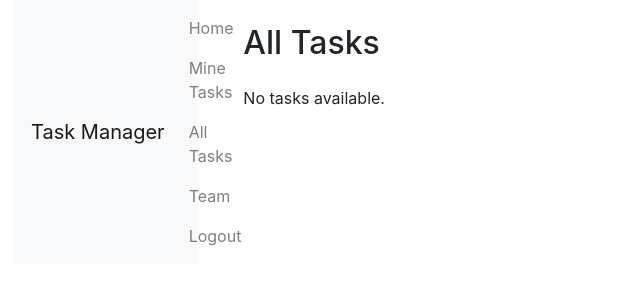
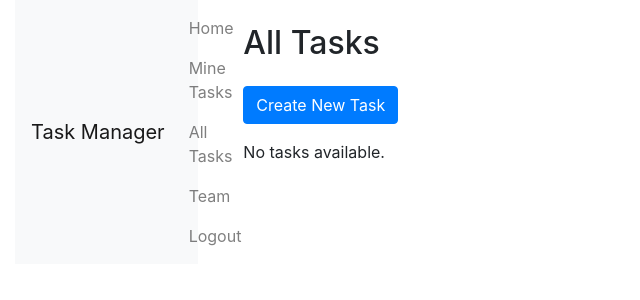
Before and after one commit to achalaidiuk/ittaskmanager, a Django app: page /all/ in a window 1280 px wide. Shown: the top 300 px of the page, without its empty margins (0-640 px from the left). Run offline with Django 4.2, Linux system fonts and the light colour scheme; the visitor is signed in with stand-in values (Sample User, id 1); data that the repository does not hold is empty.

Commit message:
Feature: created form about creating task

```diff
--- a/task_manager/urls.py
+++ b/task_manager/urls.py
@@ -12,7 +12,9 @@ from task_manager.views import (
     WorkerCreateView,
     WorkerUpdateView,
     take_to_work,
-    TaskDetailView, assign_task
+    TaskDetailView,
+    assign_task,
+    TaskCreateView
 )
 
 
@@ -23,6 +25,7 @@ urlpatterns = [
     path("mine/", MineTasksListView.as_view(), name="mine-tasks"),
     path("all/", AllTasksListView.as_view(), name="all-tasks"),
     path("team/", TeamListView.as_view(), name="team"),
+    path("task/create/", TaskCreateView.as_view(), name="task-create"),
     path("task-delete/<int:pk>/delete/",
          TaskDeleteView.as_view(),
          name="task-delete"),
--- a/task_manager/views.py
+++ b/task_manager/views.py
@@ -7,8 +7,9 @@ from django.http import HttpRequest, HttpResponse, HttpResponseRedirect
 from django.shortcuts import render, get_object_or_404, redirect
 from django.urls import reverse_lazy
 from django.utils import timezone
-from django.views import generic
+from django.views import generic, View
 
+from task_manager.forms import TaskCreationForm
 from task_manager.models import Worker, Task
 
 
@@ -64,14 +65,14 @@ class AllTasksListView(LoginRequiredMixin, generic.ListView):
         return Task.objects.annotate(
             responsible=Coalesce(
                 Subquery(
-                    Task.assignees.through.objects.filter(task_id=OuterRef("pk")).values("worker__username")[:1]
+                    Task.assignees.through.objects.filter(task_id=OuterRef("pk"))
+                    .values("worker__username")[:1]
                 ),
                 Value("Not assigned")
             )
         )
 
-    def manage_task(request: HttpRequest, task_id: int,
-                    action: str) -> HttpResponse:
+    def manage_task(self, request, task_id, action):
         task = get_object_or_404(Task, id=task_id)
 
         if action == "complete":
@@ -82,15 +83,12 @@ class AllTasksListView(LoginRequiredMixin, generic.ListView):
                 task.save()
                 messages.success(request, "Task has been marked as completed.")
             else:
-                messages.warning(request,
-                                 "You cannot complete this task because you are not assigned to it.")
+                messages.warning(request, "You cannot complete this task because you are not assigned to it.")
             return redirect("task_manager:all-tasks")
 
         elif action == "take":
-            if task.is_completed or task.assignees.filter(
-                    id=request.user.id).exists():
-                messages.warning(request,
-                                 "This task has already been taken or completed.")
+            if task.is_completed or task.assignees.filter(id=request.user.id).exists():
+                messages.warning(request, "This task has already been taken or completed.")
             else:
                 task.assignees.add(request.user)
                 task.status = "In Progress"
@@ -98,10 +96,7 @@ class AllTasksListView(LoginRequiredMixin, generic.ListView):
                 messages.success(request, "You have taken the task to work.")
             return redirect("task_manager:all-tasks")
 
-        return HttpResponseRedirect(
-            request.META.get("HTTP_REFERER",
-                             reverse_lazy("task_manager:mine-tasks"))
-        )
+        return redirect("task_manager:all-tasks")  # Adjusted for clarity
 
     def get_context_data(self, **kwargs):
         context = super().get_context_data(**kwargs)
@@ -135,6 +130,21 @@ class WorkerUpdateView(LoginRequiredMixin, generic.UpdateView):
     model = Worker
     fields = ["first_name", "last_name", "username", "position"]
     success_url = reverse_lazy("task_manager:team")
+
+
+class TaskCreateView(LoginRequiredMixin, View):
+    def get(self, request):
+        form = TaskCreationForm()
+        return render(request, "task_manager/task_form.html", {"form": form, "object": None})
+
+    def post(self, request):
+        form = TaskCreationForm(request.POST)
+        if form.is_valid():
+            task = form.save(commit=False)
+            task.save()
+            messages.success(request, "Task has been created successfully.")
+            return redirect("task_manager:all-tasks")
+        return render(request, "task_manager/task_form.html", {"form": form, "object": None})
 
 
 class TaskUpdateView(LoginRequiredMixin, generic.UpdateView):
--- a/templates/task_manager/all_tasks.html
+++ b/templates/task_manager/all_tasks.html
@@ -4,6 +4,9 @@
 {% block content %}
   <div class="container">
     <h2 class="my-4">All Tasks</h2>
+    <div class="mb-3">
+      <a href="{% url 'task_manager:task-create' %}" class="btn btn-primary">Create New Task</a>
+    </div>
     <div class="list-group">
       {% for task in task_list %}
         <div class="list-group-item">
```
Also changed, not shown: task_manager/forms.py (+6 -2 lines), templates/task_manager/task_form.html (+14 -0 lines).
